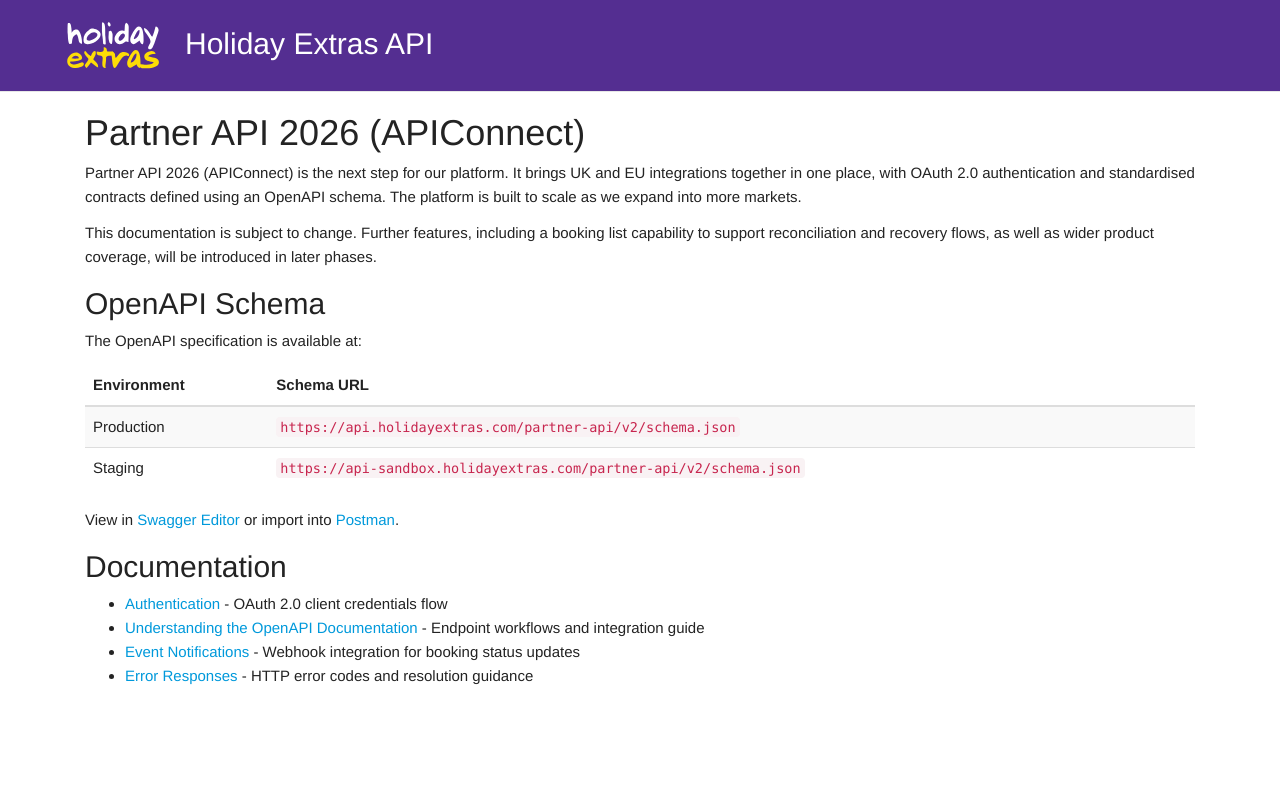
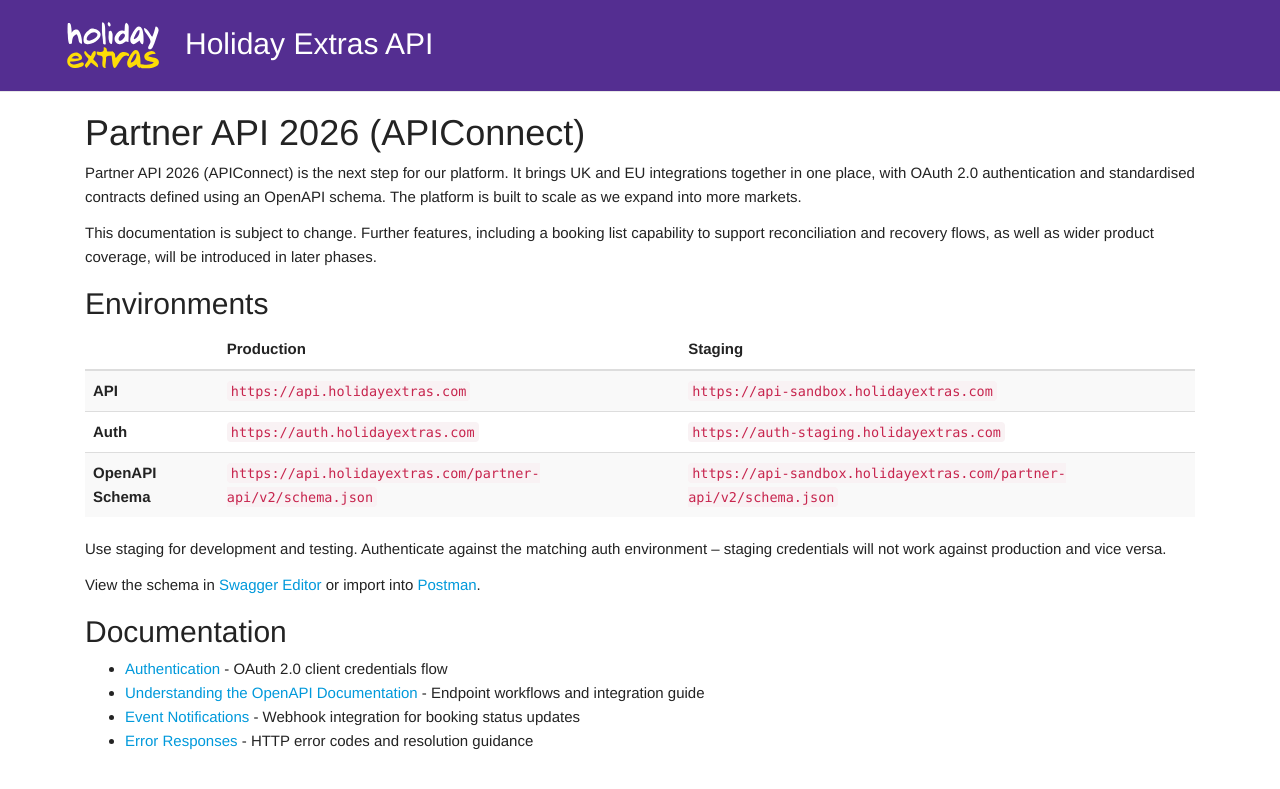
Before and after one commit to holidayextras/partner-api-docs, a Jekyll site: the page built from site/partner/v2/index.md, in a window 1280 px wide. Shown: the top 789 px of the page. Built offline with Jekyll 4.4.1, drawn with Linux system fonts in a browser that asks for light colours; some web fonts are replaced; our own code applies the rules of GitHub Pages for plain Markdown files.

Commit message:
add environments table with matching auth/api URLs

```diff
--- a/site/partner/v2/index.md
+++ b/site/partner/v2/index.md
@@ -4,16 +4,17 @@
 
 This documentation is subject to change. Further features, including a booking list capability to support reconciliation and recovery flows, as well as wider product coverage, will be introduced in later phases.
 
-## OpenAPI Schema
+## Environments
 
-The OpenAPI specification is available at:
+| | Production | Staging |
+|---|---|---|
+| **API** | `https://api.holidayextras.com` | `https://api-sandbox.holidayextras.com` |
+| **Auth** | `https://auth.holidayextras.com` | `https://auth-staging.holidayextras.com` |
+| **OpenAPI Schema** | `https://api.holidayextras.com/partner-api/v2/schema.json` | `https://api-sandbox.holidayextras.com/partner-api/v2/schema.json` |
 
-| Environment | Schema URL |
-|-------------|-----------|
-| Production  | `https://api.holidayextras.com/partner-api/v2/schema.json` |
-| Staging     | `https://api-sandbox.holidayextras.com/partner-api/v2/schema.json` |
+Use staging for development and testing. Authenticate against the matching auth environment -- staging credentials will not work against production and vice versa.
 
-View in [Swagger Editor](https://editor.swagger.io/) or import into [Postman](https://www.postman.com/).
+View the schema in [Swagger Editor](https://editor.swagger.io/) or import into [Postman](https://www.postman.com/).
 
 ## Documentation
 
```
